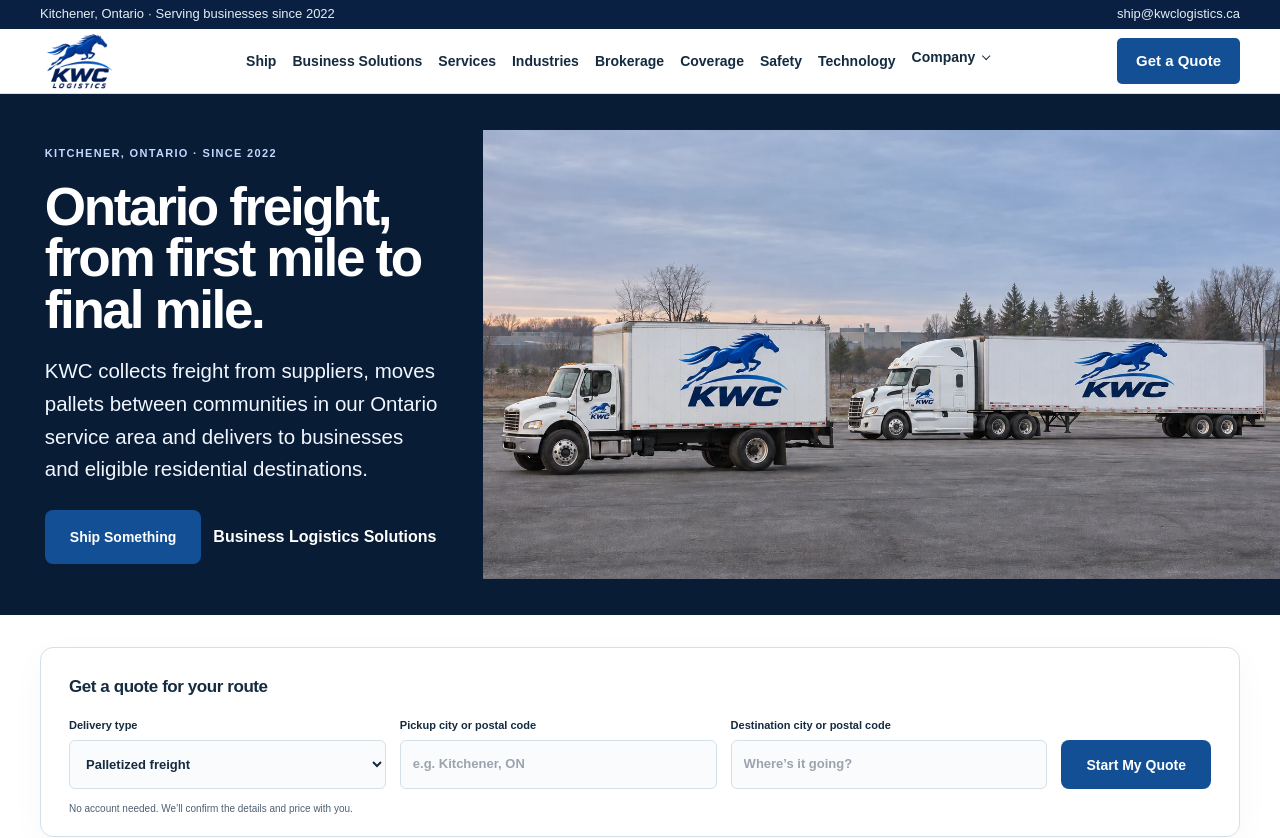
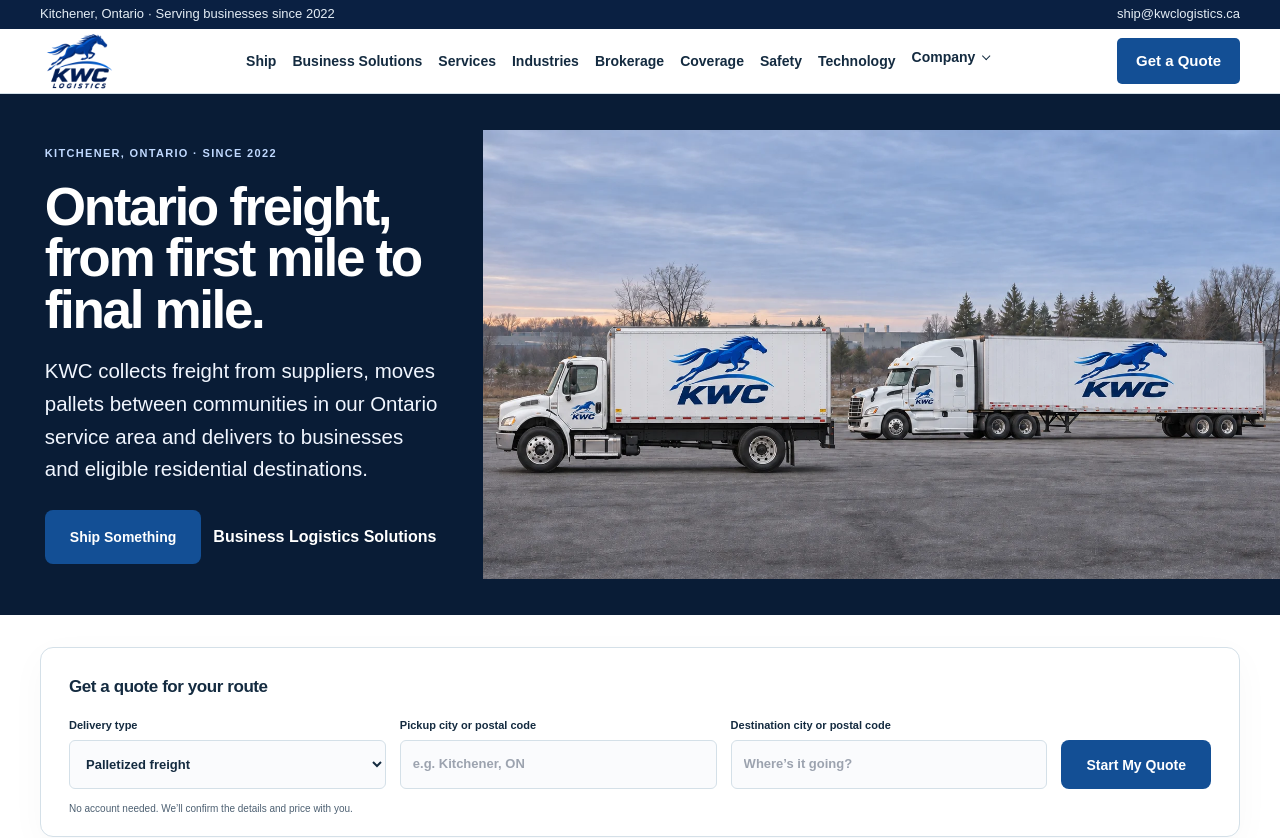
Before and after one commit to kwclogisticsinc-source/kwc-logistics-site, a Next.js app: page / in a window 1280 px wide. Shown: the top 838 px of the page. Built offline with nearby package versions, Linux system fonts and the light colour scheme.

Commit message:
Correct rigid straight-truck geometry in the homepage hero

```diff
--- a/app/page.tsx
+++ b/app/page.tsx
@@ -42,7 +42,7 @@ export default function Home() {
           </div>
         </div>
         <div className="kwc-front-media">
-          <Image src="/images/kwc-branded-trucks-yard.webp" alt="Freightliner straight truck and dry van trailer with large KWC blue horse branding" fill priority sizes="(max-width: 900px) 100vw, 62vw" className="kwc-front-photo" />
+          <Image src="/images/kwc-rigid-truck-and-trailer.webp" alt="Side profile of a Freightliner straight truck beside a tractor-trailer, both with KWC blue horse decals" fill priority sizes="(max-width: 900px) 100vw, 62vw" className="kwc-front-photo" />
         </div>
       </section>
 
```
Also changed, not shown: public/images/kwc-branded-trucks-yard.webp (deleted), public/images/kwc-rigid-truck-and-trailer.webp (added).
